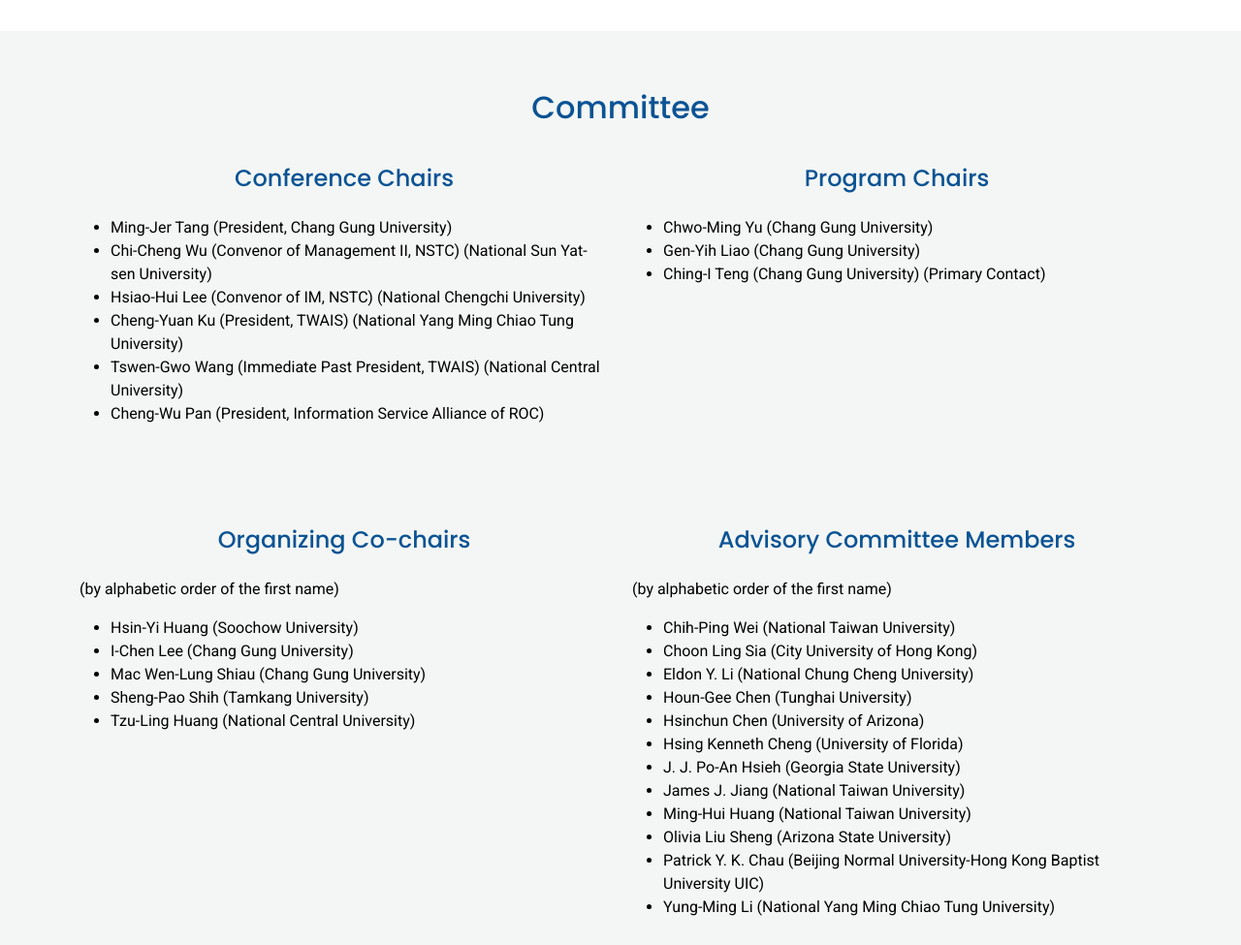
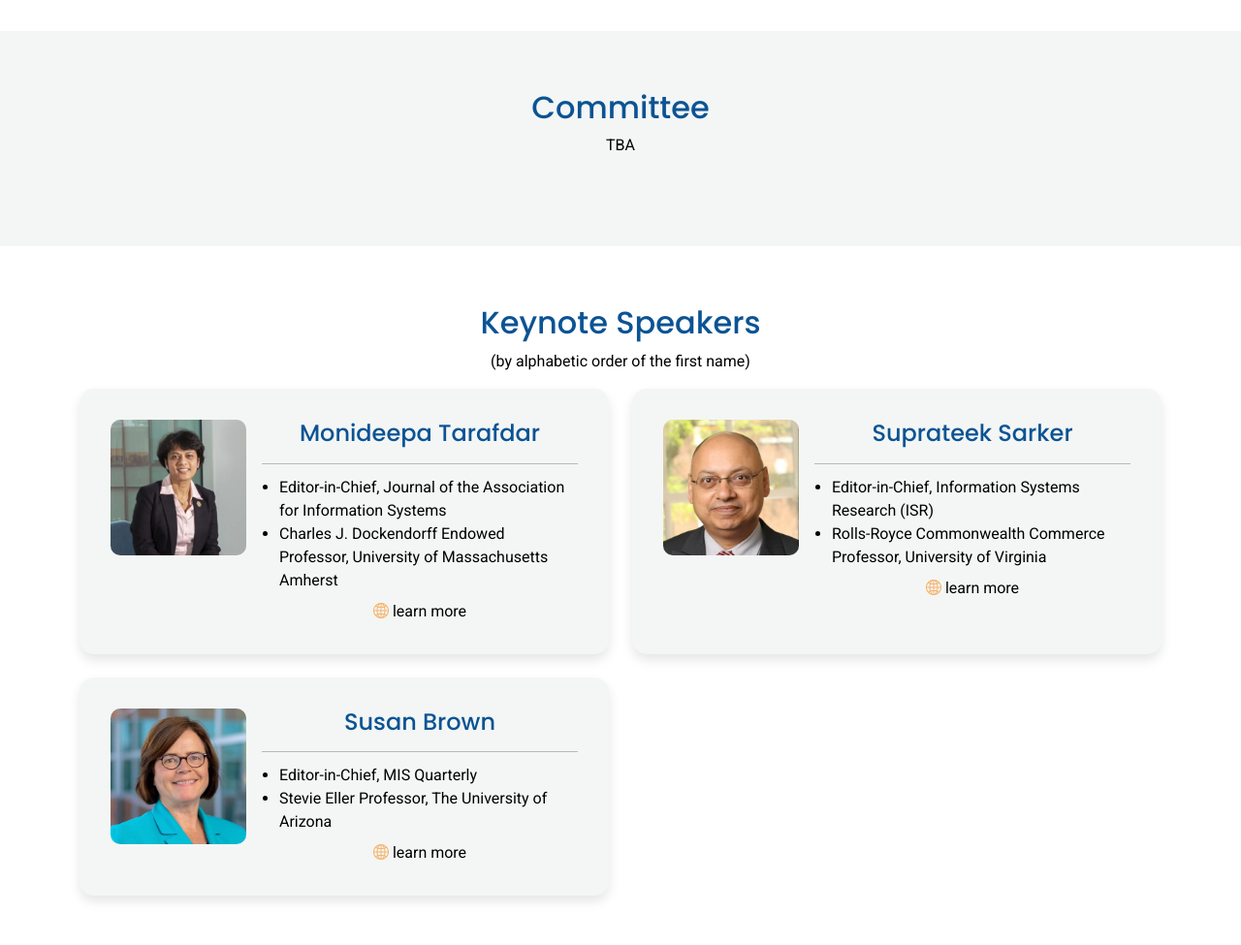
Before and after one commit to tswim2026/tswim2026.github.io, a plain HTML site: page index.html in a window 1280 px wide. Shown: the part 4160-5135 px from the top of the page at 97% size. Drawn offline with Linux system fonts and the light colour scheme.

Commit message:
Hide old committee member details

```diff
--- a/index.html
+++ b/index.html
@@ -279,11 +279,11 @@
       <div class="container">
         <div class="tos-header text-center">
           <h2>Committee</h2>
-          <p></p>
+          <p>TBA</p>
         </div>
 
         <div class="committee-content">
-          <div class="committee-category">
+          <div class="committee-category" style="display: none;">
             <h3>Conference Chairs</h3>
             <ul>
               <li>Ming-Jer Tang (President, Chang Gung University)</li>
@@ -295,7 +295,7 @@
             </ul>
           </div>
 
-          <div class="committee-category">
+          <div class="committee-category" style="display: none;">
             <h3>Program Chairs</h3>
             <ul>
               <li>Chwo-Ming Yu (Chang Gung University)</li>
@@ -304,7 +304,7 @@
             </ul>
           </div>
 
-          <div class="committee-category">
+          <div class="committee-category" style="display: none;">
             <h3>Organizing Co-chairs</h3>
             <p>(by alphabetic order of the first name)</p>
             <ul>
@@ -316,7 +316,7 @@
             </ul>
           </div>
 
-          <div class="committee-category">
+          <div class="committee-category" style="display: none;">
             <h3>Advisory Committee Members</h3>
             <p>(by alphabetic order of the first name)</p>
             <ul>
@@ -335,7 +335,7 @@
             </ul>
           </div>
 
-          <div class="committee-category">
+          <div class="committee-category" style="display: none;">
             <h3>Program Committee Members</h3>
             <p>(by alphabetic order of the first name)</p>
             <ul>
@@ -362,7 +362,7 @@
             </ul>
           </div>
 
-          <div class="committee-category">
+          <div class="committee-category" style="display: none;">
             <h3>Key Staff</h3>
             <ul>
               <li>Nga Yan Ng</li>
```
